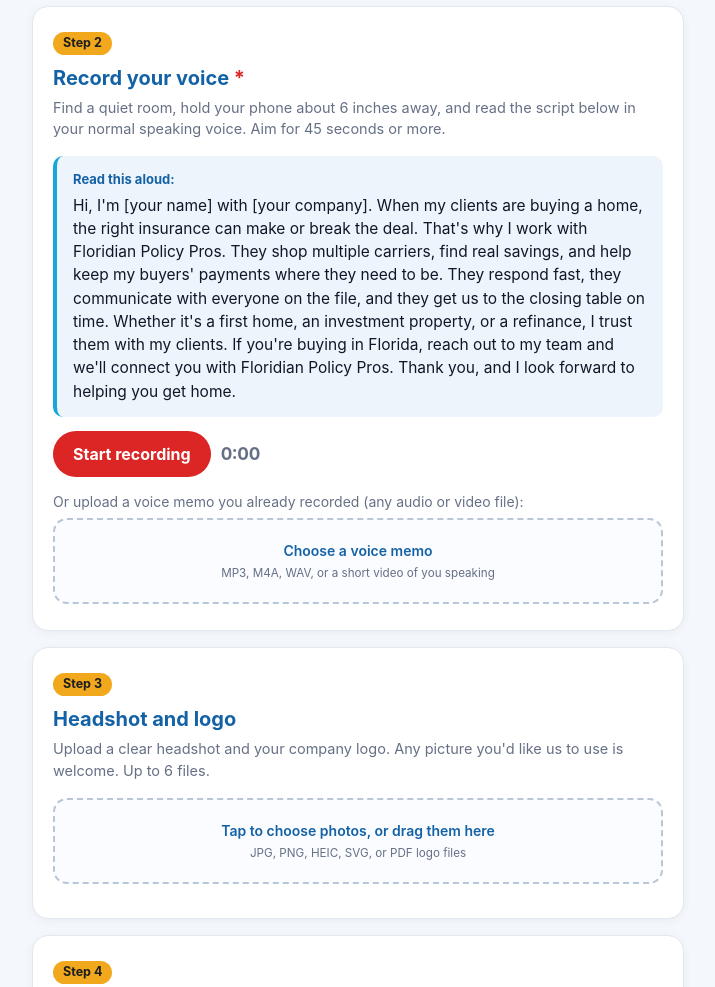
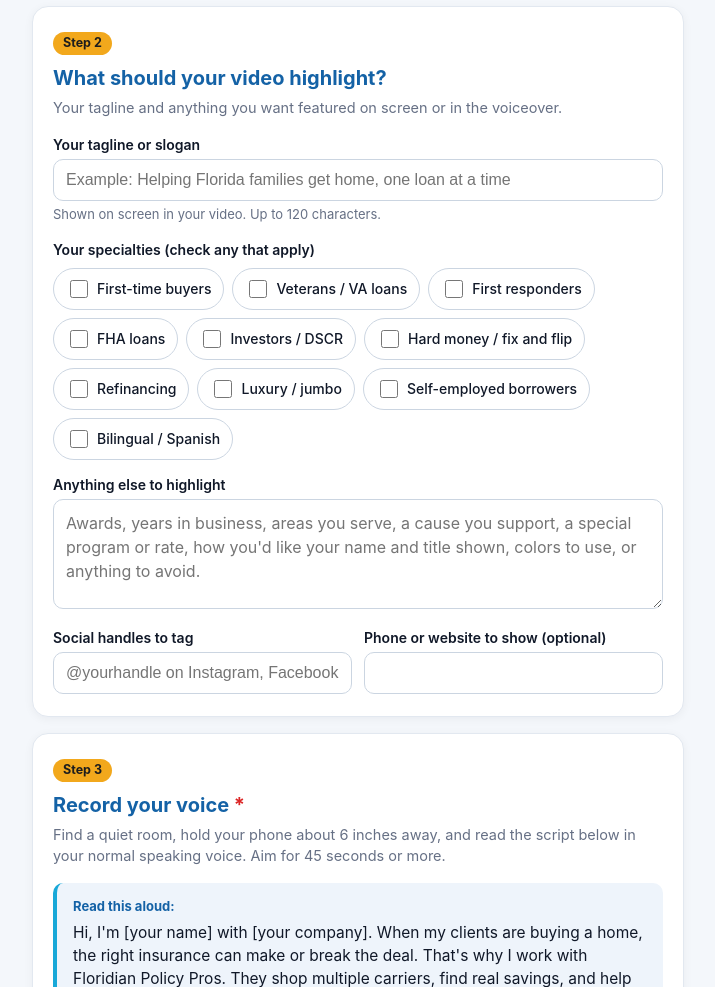
Before and after one commit to floridianpolicypros-ctrl/fpp-quote, a website: page partner.html in a window 1280 px wide. Shown: the part 580-1567 px from the top of the page, without its empty margins (282-997 px from the left). Drawn offline with Linux system fonts and the light colour scheme.

Commit message:
Partner page: add tagline, specialties and video highlights section
Co-Authored-By: Claude Opus 5.5 <noreply@anthropic.com>
Claude-Session: https://claude.ai/code/session_01AbhjNfJZ311rxK4YQu3zsa

```diff
--- a/build.js
+++ b/build.js
@@ -147,6 +147,7 @@ async function handlePartner(request, env) {
     "Agreed checkbox: YES\\n\\nPartner: "+f.name+"\\nCompany: "+(f.company||"")+"\\nEmail: "+f.email+"\\nPhone: "+(f.phone||"")+"\\n\\n----- RELEASE TEXT AS SHOWN -----\\n\\n"+(c.text||"");
   const body = "NEW PARTNER MEDIA UPLOAD\\n\\n"+
     "Name: "+f.name+"\\nCompany: "+(f.company||"")+"\\nRole: "+(f.role||"")+"\\nLicense/NMLS: "+(f.license||"")+"\\nEmail: "+f.email+"\\nPhone: "+(f.phone||"")+"\\n\\n"+
+    "VIDEO HIGHLIGHTS\\nTagline: "+(f.tagline||"(none)")+"\\nSpecialties: "+(f.specialties||"(none)")+"\\nSocial handles to tag: "+(f.social||"(none)")+"\\nPhone/website to show: "+(f.showContact||"(none)")+"\\nOther highlights: "+(f.highlights||"(none)")+"\\n\\n"+
     "Marketing release: SIGNED by "+c.signature+" on "+(c.date||"")+" (signed copy attached).\\n\\n"+
     "FILES ATTACHED:\\n"+files.map(x=>"- "+(x.kind||"File")+": "+x.name).join("\\n");
   const safe = s => String(s||"").replace(/[\\\\/:*?"<>|]/g,"-");
--- a/partner.html
+++ b/partner.html
@@ -49,6 +49,11 @@
   .thumb button{position:absolute;top:4px;right:4px;min-height:28px;width:28px;padding:0;background:rgba(0,0,0,.6);color:#fff;font-size:14px}
   .ok{color:var(--good);font-weight:600;font-size:14px;margin-top:8px}
   .err{color:var(--danger);font-weight:600;font-size:14px;margin-top:8px}
+  textarea{width:100%;font:inherit;font-size:16px;padding:11px 12px;border:1px solid #cbd5e1;border-radius:10px;background:#fff;color:var(--ink);min-height:110px;resize:vertical}
+  .hint{font-size:13px;color:var(--muted);margin-top:4px}
+  .chips{display:flex;flex-wrap:wrap;gap:8px;margin-top:8px}
+  .chips label{display:flex;align-items:center;gap:6px;font-weight:500;font-size:14px;border:1px solid #cbd5e1;border-radius:999px;padding:8px 12px;margin:0;cursor:pointer;background:#fff}
+  .chips input{width:18px;height:18px}
   .legal{font-size:13.5px;color:#344054;background:#f8fafc;border:1px solid var(--line);border-radius:10px;padding:14px 16px;max-height:260px;overflow:auto}
   .legal p{margin:0 0 8px}
   .check{display:flex;gap:10px;align-items:flex-start;margin:12px 0;font-weight:500;font-size:14.5px}
@@ -64,7 +69,7 @@
 <header>
   <img src="__LOGO__" alt="Floridian Policy Pros">
   <h1>Partner Media Upload</h1>
-  <p>Thanks for partnering with Floridian Policy Pros. Record a short voice sample and upload your headshot or logo for our co-branded marketing. It takes about 3 minutes.</p>
+  <p>Thanks for partnering with Floridian Policy Pros. Record a short voice sample and upload your headshot or logo for our co-branded marketing. It takes about 5 minutes.</p>
 </header>
 <main>
 <form id="f" novalidate>
@@ -85,6 +90,34 @@
 
   <section class="card">
     <span class="step">Step 2</span>
+    <h2>What should your video highlight?</h2>
+    <p class="sub">Your tagline and anything you want featured on screen or in the voiceover.</p>
+    <label for="tagline">Your tagline or slogan</label>
+    <input type="text" id="tagline" name="tagline" maxlength="120" placeholder="Example: Helping Florida families get home, one loan at a time">
+    <div class="hint">Shown on screen in your video. Up to 120 characters.</div>
+    <label style="margin-top:14px">Your specialties (check any that apply)</label>
+    <div class="chips" id="chips">
+      <label><input type="checkbox" value="First-time buyers">First-time buyers</label>
+      <label><input type="checkbox" value="Veterans / VA loans">Veterans / VA loans</label>
+      <label><input type="checkbox" value="First responders">First responders</label>
+      <label><input type="checkbox" value="FHA loans">FHA loans</label>
+      <label><input type="checkbox" value="Investors / DSCR">Investors / DSCR</label>
+      <label><input type="checkbox" value="Hard money / fix and flip">Hard money / fix and flip</label>
+      <label><input type="checkbox" value="Refinancing">Refinancing</label>
+      <label><input type="checkbox" value="Luxury / jumbo">Luxury / jumbo</label>
+      <label><input type="checkbox" value="Self-employed borrowers">Self-employed borrowers</label>
+      <label><input type="checkbox" value="Bilingual / Spanish">Bilingual / Spanish</label>
+    </div>
+    <label for="highlights" style="margin-top:14px">Anything else to highlight</label>
+    <textarea id="highlights" name="highlights" maxlength="1000" placeholder="Awards, years in business, areas you serve, a cause you support, a special program or rate, how you'd like your name and title shown, colors to use, or anything to avoid."></textarea>
+    <div class="grid" style="margin-top:12px">
+      <div><label for="social">Social handles to tag</label><input type="text" id="social" name="social" placeholder="@yourhandle on Instagram, Facebook, LinkedIn"></div>
+      <div><label for="cta">Phone or website to show (optional)</label><input type="text" id="cta" name="cta"></div>
+    </div>
+  </section>
+
+  <section class="card">
+    <span class="step">Step 3</span>
     <h2>Record your voice <span class="req">*</span></h2>
     <p class="sub">Find a quiet room, hold your phone about 6 inches away, and read the script below in your normal speaking voice. Aim for 45 seconds or more.</p>
     <div class="script"><b>Read this aloud:</b>
@@ -105,7 +138,7 @@
   </section>
 
   <section class="card">
-    <span class="step">Step 3</span>
+    <span class="step">Step 4</span>
     <h2>Headshot and logo</h2>
     <p class="sub">Upload a clear headshot and your company logo. Any picture you'd like us to use is welcome. Up to 6 files.</p>
     <label class="drop" id="imgDrop">Tap to choose photos, or drag them here<small>JPG, PNG, HEIC, SVG, or PDF logo files</small>
@@ -115,7 +148,7 @@
   </section>
 
   <section class="card">
-    <span class="step">Step 4</span>
+    <span class="step">Step 5</span>
     <h2>Marketing release <span class="req">*</span></h2>
     <div class="legal" id="legal">
       <p><b>Partner Marketing Consent and Media Release</b></p>
@@ -248,7 +281,7 @@ $("f").addEventListener("submit",async e=>{
   const need=[["name","your full name"],["company","your company"],["email","your email"]];
   for(const [id,l] of need){if(!$(id).value.trim()){err.textContent="Please enter "+l+".";$(id).focus();return;}}
   if(!/^[^@\s]+@[^@\s]+\.[^@\s]+$/.test($("email").value.trim())){err.textContent="Please check your email address.";$("email").focus();return;}
-  if(!voice){err.textContent="Please record your voice or upload a voice memo (Step 2).";$("recBtn").scrollIntoView({behavior:"smooth",block:"center"});return;}
+  if(!voice){err.textContent="Please record your voice or upload a voice memo (Step 3).";$("recBtn").scrollIntoView({behavior:"smooth",block:"center"});return;}
   if(!$("agree").checked){err.textContent="Please check the box to agree to the marketing release.";$("agree").focus();return;}
   if(!$("sig").value.trim()){err.textContent="Please type your full name as your signature.";$("sig").focus();return;}
   const total=voice.blob.size+imgs.reduce((a,b)=>a+b.blob.size,0);
@@ -257,7 +290,7 @@ $("f").addEventListener("submit",async e=>{
   try{
     const files=[{name:voice.name,type:voice.type,kind:"Voice sample",dataBase64:await b64(voice.blob)}];
     for(const it of imgs)files.push({name:it.name,type:it.type,kind:it.kind,dataBase64:await b64(it.blob)});
-    const fields={name:$("name").value.trim(),company:$("company").value.trim(),email:$("email").value.trim(),phone:$("phone").value.trim(),role:$("role").value,license:$("nmls").value.trim()};
+    const fields={name:$("name").value.trim(),company:$("company").value.trim(),email:$("email").value.trim(),phone:$("phone").value.trim(),role:$("role").value,license:$("nmls").value.trim(),tagline:$("tagline").value.trim(),specialties:[...document.querySelectorAll("#chips input:checked")].map(x=>x.value).join(", "),highlights:$("highlights").value.trim(),social:$("social").value.trim(),showContact:$("cta").value.trim()};
     const consent={agreed:true,signature:$("sig").value.trim(),date:$("dt").value,signedAtISO:new Date().toISOString(),text:$("legal").innerText};
     const r=await fetch("/api/partner",{method:"POST",headers:{"content-type":"application/json"},body:JSON.stringify({fields,consent,files})});
     const out=await r.json().catch(()=>({}));
```
